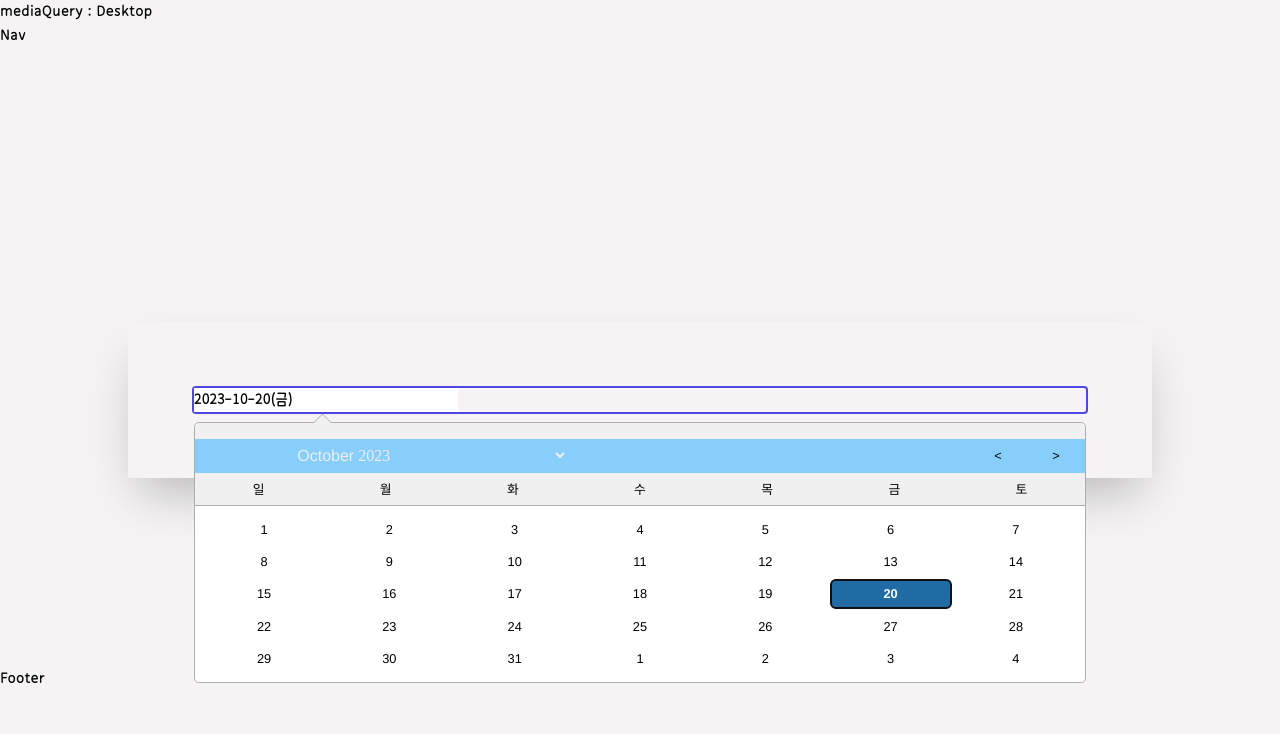
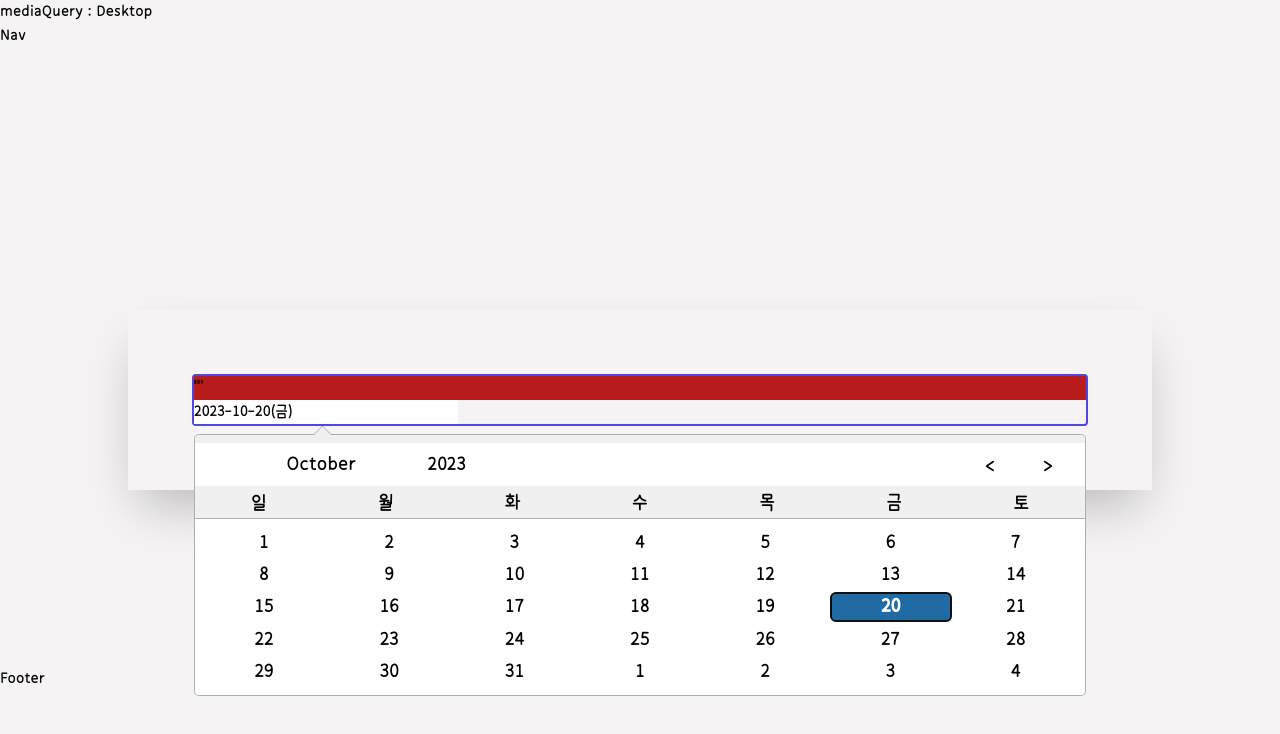
Before and after one commit to bluke127/react_todolist, a React (Create React App) app: page / in a window 1280 px wide. Shown: the top 734 px of the page. Built offline with nearby package versions, Linux system fonts and the light colour scheme.

Commit message:
[feat]todo 작업중

```diff
--- a/src/Components/DatePicker/index.css
+++ b/src/Components/DatePicker/index.css
@@ -1,6 +1,8 @@
 .react-datepicker-popper,
 .react-datepicker {
   width: 100%;
+  font-family: "Dovemayo_gothic";
+  font-size: 20px;
 }
 .react-datepicker__tab-loop {
   width: 100%;
@@ -17,17 +19,9 @@
 .react-datepicker__day {
   flex: 1;
 }
-.customHeaderContainer {
-  display: flex;
-  justify-content: space-between;
-  align-items: center;
-  background-color: lightskyblue;
-  height: 100%;
-  margin-top: 8px;
-  padding: 0 12px 0 24px;
-}
 .customHeaderContainer .month_wrap{
   flex-basis: 50%;
+  font-size: 32px;
 
 }
 .customHeaderContainer .month {
@@ -69,17 +63,21 @@
 @import url("https://fonts.googleapis.com/css2?family=Noto+Sans+KR&display=swap");
 
 select {
+  display: inline-block;
   /* 생략 */
+  width:100%;
   font-family: "Noto Sansf KR", sans-serif;
   font-size: 1rem;
   font-weight: 400;
   line-height: 1.5;
 
   color: #444;
-  background-color: #fff;
+  background-color: transparent;
 
   padding: 0.6em 1.4em 0.5em 0.8em;
-  margin: 0;
+  margin: 0;    -webkit-appearance:none; /* 크롬 화살표 없애기 */
+  -moz-appearance:none; /* 파이어폭스 화살표 없애기 */
+  appearance:none /* 화살표 없애기 */
 
 }
 select:focus {
--- a/src/Components/DatePicker/index.tsx
+++ b/src/Components/DatePicker/index.tsx
@@ -1,4 +1,4 @@
-import { SyntheticEvent } from "react";
+import { forwardRef, LegacyRef, SyntheticEvent } from "react";
 import _DatePicker from "react-datepicker";
 import moment from "moment";
 import "react-datepicker/dist/react-datepicker.css";
@@ -18,7 +18,8 @@ type PropType = {
   maxDate?: null | Date;
   alwaysOpen?: boolean;
 };
-function DatePicker({
+const DatePicker = forwardRef((props: PropType, ref: any) => {
+  let {
     onChange,
     minDate,
     maxDate,
@@ -26,23 +27,25 @@ function DatePicker({
     setSelectedDate,
     dateFormat = DATE_FORMAT as string,
     alwaysOpen = false,
-}: PropType) {
-  const YEARS = Array.from({ length: getYear(new Date()) + 1 - 2000 }, (_, i) => getYear(new Date()) - i);
-
+  } = props;
+  const YEARS = Array.from(
+    { length: getYear(new Date()) + 1 - 2000 },
+    (_, i) => getYear(new Date()) - i
+  );
 
   const MONTHS = [
-    'January',
-    'February',
-    'March',
-    'April',
-    'May',
-    'June',
-    'July',
-    'August',
-    'September',
-    'October',
-    'November',
-    'December',
+    "January",
+    "February",
+    "March",
+    "April",
+    "May",
+    "June",
+    "July",
+    "August",
+    "September",
+    "October",
+    "November",
+    "December",
   ];
 
   const handleOnChangeFunc = (d: Date, e: SyntheticEvent<any, Event>) => {
@@ -55,6 +58,7 @@ function DatePicker({
   return (
     <div className="w-full relative">
       <_DatePicker
+        ref={ref}
         locale={ko}
         open={alwaysOpen || undefined}
         className="w-full"
@@ -72,12 +76,12 @@ function DatePicker({
           prevMonthButtonDisabled,
           nextMonthButtonDisabled,
         }) => (
-          <div className="customHeaderContainer">
-            <div className="month_wrap">
-              <span className="month">{MONTHS[getMonth(date)]}</span>
+          <div className="flex justify-between items-center bg-white h-full py-1 px-5">
+            <div className="basis-1/2 flex">
+              <span className="basis-1/2 ">{MONTHS[getMonth(date)]}</span>
               <select
                 value={getYear(date)}
-                className="year"
+                className="basis-1/2 "
                 onChange={({ target: { value } }) => changeYear(+value)}
               >
                 {YEARS.map((option) => (
@@ -87,17 +91,11 @@ function DatePicker({
                 ))}
               </select>
             </div>
-            <div >
-              <Button
-                onClick={decreaseMonth}
-                className="monthButton"
-              >
+            <div>
+              <Button onClick={decreaseMonth} className="monthButton">
                 &lt;
               </Button>
-              <Button
-                onClick={increaseMonth}
-                className="monthButton"
-              >
+              <Button onClick={increaseMonth} className="monthButton">
                 &gt;
               </Button>
             </div>
@@ -106,6 +104,5 @@ function DatePicker({
       />
     </div>
   );
-}
-
+});
 export default DatePicker;
--- a/src/Pages/Todo.tsx
+++ b/src/Pages/Todo.tsx
@@ -1,4 +1,4 @@
-import { useState } from "react";
+import { useEffect, useRef, useState } from "react";
 import DatePicker from "@/Components/DatePicker";
 import { U_DATE_FORMAT } from "../Constant";
 import moment from "moment";
@@ -7,12 +7,21 @@ export function Todo() {
   const [selectedDate, setSelectedDate] = useState<any>(
     moment().format(U_DATE_FORMAT)
   );
+  const datePicker = useRef()
+  const a = `${datePicker}`
+  useEffect(()=>{
+    console.log(datePicker.current,"ssssssss")
+  },[])
   return (
     <div className="red w-full h-full rounded border-solid border-2 border-indigo-600">
+      <div className={`bg-red-700 h-[${datePicker.current?(datePicker?.current as HTMLElement).clientHeight+'px':'auto'}]`}>
+      {JSON.stringify(datePicker.current?(datePicker?.current as HTMLElement).clientHeight:"")}
+      </div>
       <DatePicker
         selectedDate={selectedDate}
         setSelectedDate={setSelectedDate}
         alwaysOpen={true}
+        ref={datePicker}
       ></DatePicker>
     </div>
   );
```
Lines whose indentation alone changed are shown as unchanged.
